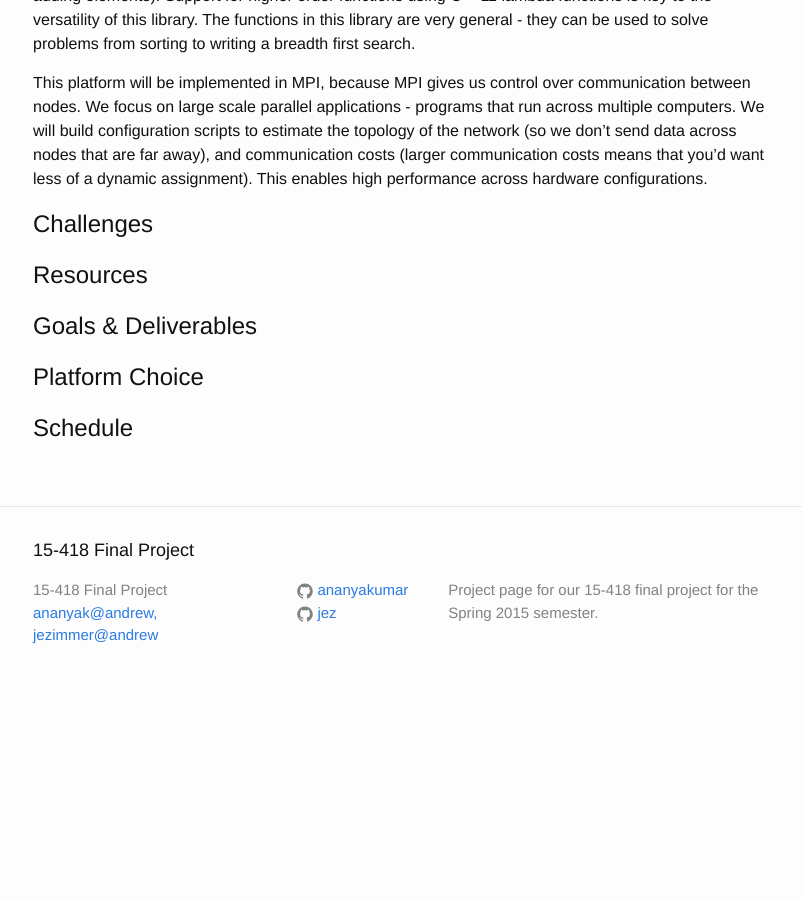
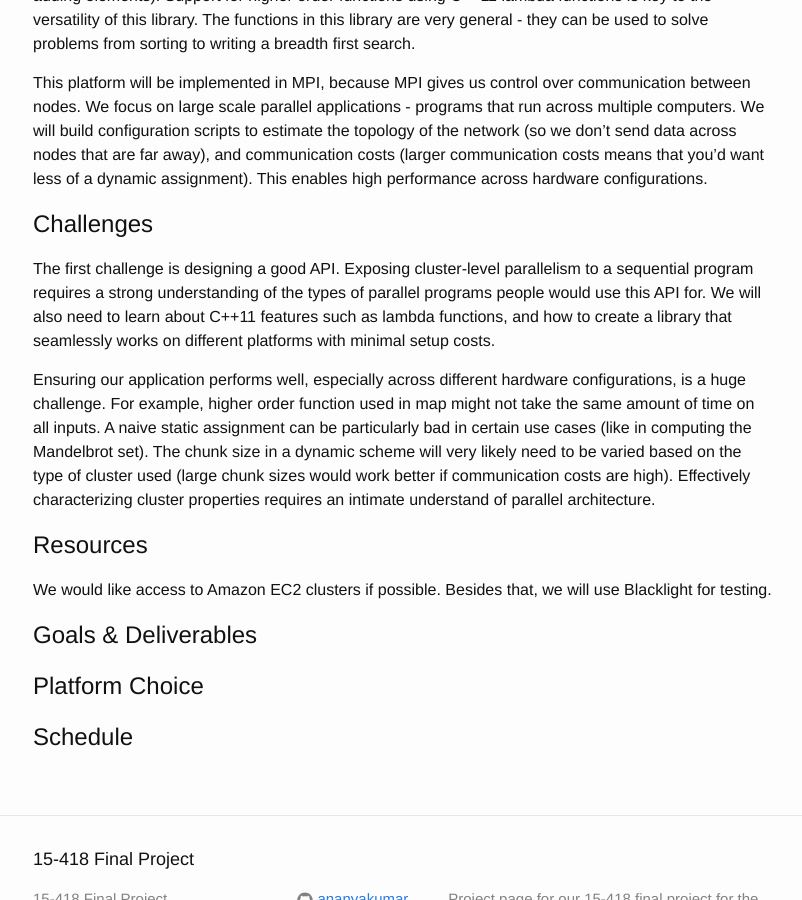
Before and after one commit to AnanyaKumar/lambda-plus-plus, a Jekyll site: the page built from _posts/2015-04-02-proposal.md, in a window 1280 px wide and 900 px high, scrolled down 666 px. Shown: the whole window, without its empty margins (237-1039 px from the left). Built offline with Jekyll 4.4.1, drawn with Linux system fonts in a browser that asks for light colours; Markdown is read by kramdown in place of the engine named in the settings; before the commit the page ends 1373 px from its top, so only the background shows below that.

Commit message:
Add challenge and resources

```diff
--- a/_posts/2015-04-02-proposal.md
+++ b/_posts/2015-04-02-proposal.md
@@ -24,12 +24,14 @@ This platform will be implemented in MPI, because MPI gives us control over comm
 
 # Challenges
 
+The first challenge is designing a good API. Exposing cluster-level parallelism to a sequential program requires a strong understanding of the types of parallel programs people would use this API for. We will also need to learn about C++11 features such as lambda functions, and how to create a library that seamlessly works on different platforms with minimal setup costs.
 
+Ensuring our application performs well, especially across different hardware configurations, is a huge challenge. For example, higher order function used in map might not take the same amount of time on all inputs. A naive static assignment can be particularly bad in certain use cases (like in computing the Mandelbrot set). The chunk size in a dynamic scheme will very likely need to be varied based on the type of cluster used (large chunk sizes would work better if communication costs are high). Effectively characterizing cluster properties requires an intimate understand of parallel architecture.
 
 
 # Resources
 
-
+We would like access to Amazon EC2 clusters if possible. Besides that, we will use Blacklight for testing.
 
 
 # Goals & Deliverables
```
